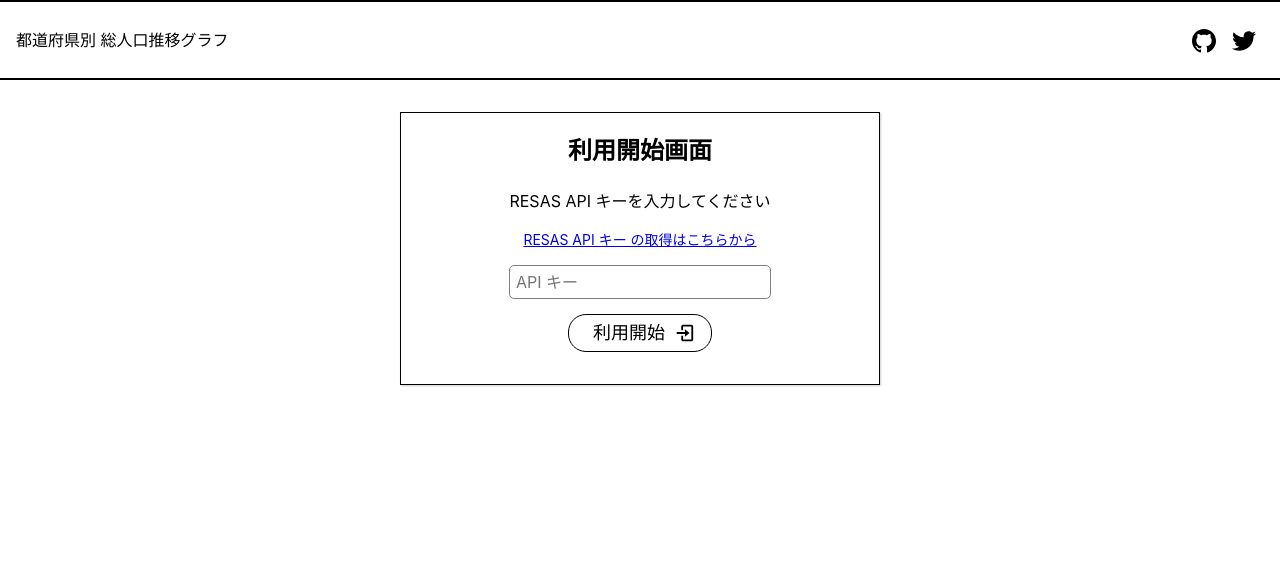
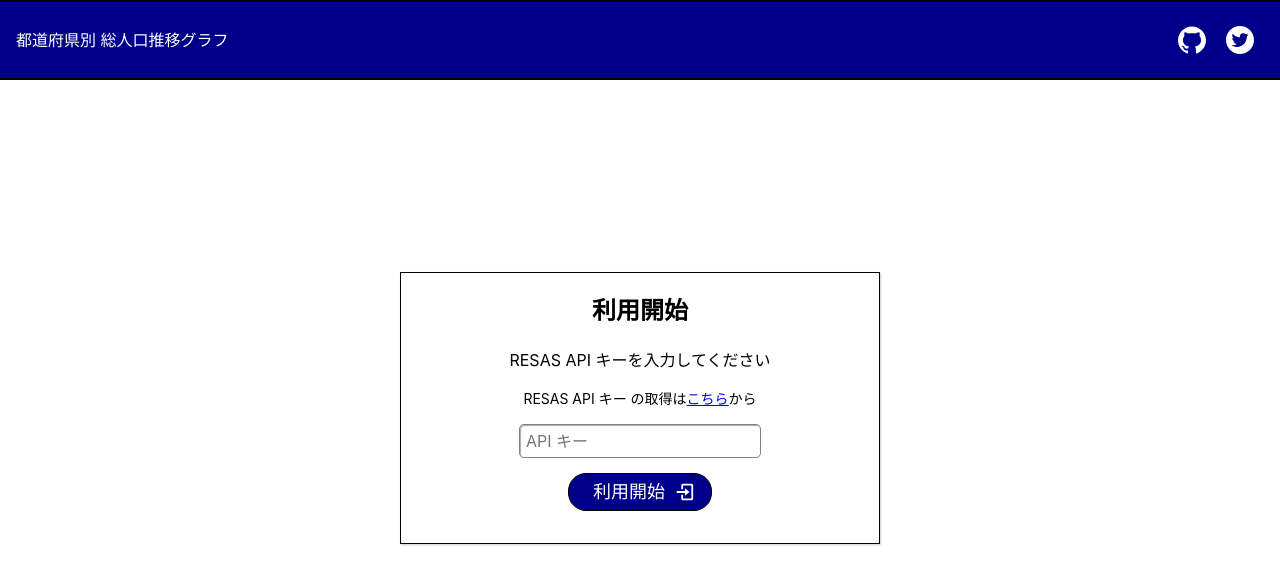
Before and after one commit to Symthy/react-clone-yumemi-exam, a React (Vite) app: page /login in a window 1280 px wide. Shown: the top 584 px of the page. Built offline with nearby package versions, Linux system fonts and the light colour scheme.

Commit message:
add: fix center login page form and link

```diff
--- a/src/App.tsx
+++ b/src/App.tsx
@@ -1,18 +1,28 @@
 import { ErrorBoundary } from 'react-error-boundary';
 import { Toaster } from 'react-hot-toast';
 import { RouterProvider } from 'react-router-dom';
+import { css } from '@emotion/react';
 import { ApiClientProvider } from './api/ApiClientProvider';
 import { ErrorFallback } from './components/pages/error/error-fallback';
 import { AppHeader } from './components/templates/app-header';
 import { GlobalStyles } from './libs/global-style';
 import { router } from './routes';
 
+const styles = css`
+  display: flex;
+  justify-content: center;
+  align-items: center;
+  height: 100%;
+`;
+
 export const App = () => (
   <>
     <ErrorBoundary FallbackComponent={ErrorFallback}>
       <ApiClientProvider>
         <AppHeader />
+        {/* <div css={styles}> */}
         <RouterProvider router={router} />
+        {/* </div> */}
         <Toaster />
       </ApiClientProvider>
     </ErrorBoundary>
--- a/src/components/elements/button/button.tsx
+++ b/src/components/elements/button/button.tsx
@@ -1,5 +1,6 @@
 import { ReactNode } from 'react';
 import { css, SerializedStyles } from '@emotion/react';
+import { themeColor } from 'src/styles';
 
 type ButtonProps = {
   label: string;
@@ -11,7 +12,7 @@ type ButtonProps = {
 
 const styles = {
   btn: css`
-    // height: 2rem;
+    background-color: ${themeColor};
     box-sizing: border-box;
     cursor: pointer;
     white-space: nowrap;
@@ -24,8 +25,13 @@ const styles = {
     padding: ${2 / 16}rem ${16 / 16}rem;
     border-radius: ${18 / 16}rem;
     line-height: 200%;
+
+    :hover {
+      opacity: 0.7;
+    }
   `,
   label: css`
+    color: white;
     font-size: ${18 / 16}rem;
     padding: 0 ${8 / 16}rem;
   `
--- a/src/components/elements/external-icon-link/index.ts
+++ /dev/null
@@ -1 +0,0 @@
-export * from './external-icon-link';
--- /dev/null
+++ b/src/components/elements/external-icon-svg-link/index.ts
@@ -0,0 +1 @@
+export * from './external-icon-svg-link';
--- a/src/components/elements/external-text-link/external-text-link.tsx
+++ b/src/components/elements/external-text-link/external-text-link.tsx
@@ -1,18 +1,34 @@
+import { css } from '@emotion/react';
+
+const styles = css`
+  display: inline-flex;
+  align-items: center;
+  > * {
+    margin: 0;
+  }
+`;
+
 type ExternalTextLinkProps = {
-  label: string;
+  beforeLabel?: string;
+  linkLabel: string;
+  afterLabel?: string;
   url: string;
   fontSize?: number;
 };
 
-export const ExternalTextLink = ({ label, url, fontSize }: ExternalTextLinkProps) => {
+export const ExternalTextLink = ({ beforeLabel, linkLabel, afterLabel, url, fontSize }: ExternalTextLinkProps) => {
   const fontStyle = fontSize ? { fontSize: `${fontSize / 16}rem` } : {};
   const linkStyle = {
     cursor: 'pointer',
     ...fontStyle
   };
   return (
-    <a style={linkStyle} href={url}>
-      {label}
-    </a>
+    <div css={styles}>
+      <p style={linkStyle}>{beforeLabel}</p>
+      <a style={linkStyle} href={url}>
+        {linkLabel}
+      </a>
+      <p style={linkStyle}>{afterLabel}</p>
+    </div>
   );
 };
--- a/src/components/elements/input-text-field/input-text-field.tsx
+++ b/src/components/elements/input-text-field/input-text-field.tsx
@@ -11,8 +11,10 @@ type InputTextFieldProps = {
 };
 
 const styles = css`
+  width: 15rem;
   border: none;
   border-radius: ${4 / 16}rem;
+  box-shadow: 1px 1px 1px inset darkgray;
   outline: solid 1px gray;
   :focus {
     outline: solid 2px dodgerblue;
@@ -29,7 +31,7 @@ export const InputTextField = ({
 }: InputTextFieldProps) => (
   <input
     css={[styles, additionalStyles]}
-    type='text'
+    type='password'
     required={isRequired}
     placeholder={placeholder}
     value={value}
--- a/src/components/pages/login-page/login-page.tsx
+++ b/src/components/pages/login-page/login-page.tsx
@@ -5,17 +5,17 @@ import { useResasApiClient } from 'src/api/useResasApiClient';
 import { Button } from 'src/components/elements/button';
 import { ExternalTextLink } from 'src/components/elements/external-text-link';
 import { InputTextField } from 'src/components/elements/input-text-field';
+import { footerHeight, headerHeight } from 'src/styles';
 import { useSubmitApiKey } from './useSubmitApiKey';
 
 const RESAS_REGISTER_PAGE_URL = 'https://opendata.resas-portal.go.jp/form.html';
 
-// Todo: 中央配置ににしたい
 const styles = {
   foundation: css`
-    width: 100%;
-    height: 100%;
+    height: calc(100vh - ${headerHeight} - ${footerHeight});
     display: flex;
     justify-content: center;
+    align-items: center;
   `,
   container: css`
     width: 30rem;
@@ -28,7 +28,6 @@ const styles = {
     border: 1px solid;
     box-shadow: 1px 1px 2px 0 #ccc;
     padding-bottom: 2rem;
-    margin: 2rem;
     > * {
       display: flex;
       justify-content: center;
@@ -61,12 +60,18 @@ export const LoginPage = () => {
   return (
     <div css={styles.foundation}>
       <div css={styles.container}>
-        <h2>利用開始画面</h2>
+        <h2>利用開始</h2>
         <form css={styles.form} onSubmit={onSumbitApiKey}>
           <label htmlFor='apikey'>RESAS API キーを入力してください</label>
-          <ExternalTextLink label='RESAS API キー の取得はこちらから' url={RESAS_REGISTER_PAGE_URL} fontSize={14} />
+          <ExternalTextLink
+            beforeLabel='RESAS API キー の取得は'
+            linkLabel='こちら'
+            afterLabel='から'
+            url={RESAS_REGISTER_PAGE_URL}
+            fontSize={14}
+          />
           <InputTextField placeholder='API キー' value={apiKey} onChange={onInputApiKey} />
-          <Button label='利用開始' type='submit' suffix={<BiLogIn size={`${22 / 16}rem`} />} />
+          <Button label='利用開始' type='submit' suffix={<BiLogIn size={`${22 / 16}rem`} color='white' />} />
         </form>
       </div>
     </div>
--- a/src/components/templates/app-header/app-header.tsx
+++ b/src/components/templates/app-header/app-header.tsx
@@ -1,28 +1,31 @@
 import { css } from '@emotion/react';
-import { ExternalIconLink } from 'src/components/elements/external-icon-link';
+import { AiFillTwitterCircle, AiFillGithub } from 'react-icons/ai';
+import { headerHeight, themeColor } from 'src/styles';
 
 const styles = {
-  container: css({
-    display: 'flex',
-    justifyContent: 'space-between',
-    alignItems: 'center',
-    height: '5rem',
-    border: 'solid',
-    borderWidth: '2px 0'
-  }),
-  title: css({
-    fontSize: '1rem',
-    marginLeft: '1rem'
-  }),
-  links: css({
-    marginRight: '1rem',
-    display: 'flex',
-    justifyContent: 'flex-end',
-    alignItems: 'center'
-  }),
-  linkWrpper: css({
-    margin: '0 0.5rem'
-  })
+  container: css`
+    height: ${headerHeight};
+    display: flex;
+    justify-content: space-between;
+    align-items: center;
+    border: 1px solid;
+    border-width: 2px 0;
+    background-color: ${themeColor};
+  `,
+  title: css`
+    color: white;
+    font-size: 1rem;
+    margin-left: 1rem;
+  `,
+  links: css`
+    margin-right: 1rem;
+    display: flex;
+    justify-content: flex-end;
+    align-items: center;
+  `,
+  linkWrpper: css`
+    margin: 0 0.5rem;
+  `
 };
 
 export const AppHeader = () => (
@@ -30,18 +33,14 @@ export const AppHeader = () => (
     <p css={styles.title}>都道府県別 総人口推移グラフ</p>
     <div css={styles.links}>
       <div css={styles.linkWrpper}>
-        <ExternalIconLink
-          svgFilePath='public/iconmonstr-github-1.svg'
-          url='https://github.com/Symthy/react-clone-yumemi-exam'
-          errorText='Code'
-        />
+        <a href='https://github.com/Symthy/react-clone-yumemi-exam'>
+          <AiFillGithub size='2rem' color='white' />
+        </a>
       </div>
       <div css={styles.linkWrpper}>
-        <ExternalIconLink
-          svgFilePath='public/iconmonstr-twitter-1.svg'
-          url='https://twitter.com/SYM_souten'
-          errorText='Twitter'
-        />
+        <a href='https://twitter.com/SYM_souten'>
+          <AiFillTwitterCircle size='2rem' color='white' />
+        </a>
       </div>
     </div>
   </header>
--- a/src/components/templates/selection-area/selection-area.tsx
+++ b/src/components/templates/selection-area/selection-area.tsx
@@ -8,7 +8,7 @@ const styles = {
     grid-template-columns: repeat(auto-fill, minmax(6.5rem, 6.5rem));
 
     > * {
-      margin: ${4 / 16}rem ${0 / 16}rem;
+      margin: ${2 / 16}rem ${8 / 16}rem;
     }
   `
 };
--- a/src/libs/global-style.tsx
+++ b/src/libs/global-style.tsx
@@ -7,6 +7,13 @@ export const styles = css`
   ${sanitize}
   ${typography}
   ${forms}
+
+  html {
+    height: 100%;
+  }
+  body {
+    height: 100%;
+  }
 `;
 
 export const GlobalStyles = () => <Global styles={styles} />;
--- /dev/null
+++ b/src/styles/index.tsx
@@ -0,0 +1,4 @@
+export const headerHeight = `5rem`;
+export const footerHeight = `4rem`;
+
+export const themeColor = 'darkblue';
```
Also changed, not shown: src/components/elements/external-icon-svg-link/external-icon-svg-link.tsx (renamed from src/components/elements/external-icon-link/external-icon-link.tsx), 2 other files (tests, documents, lock files or other folders).
